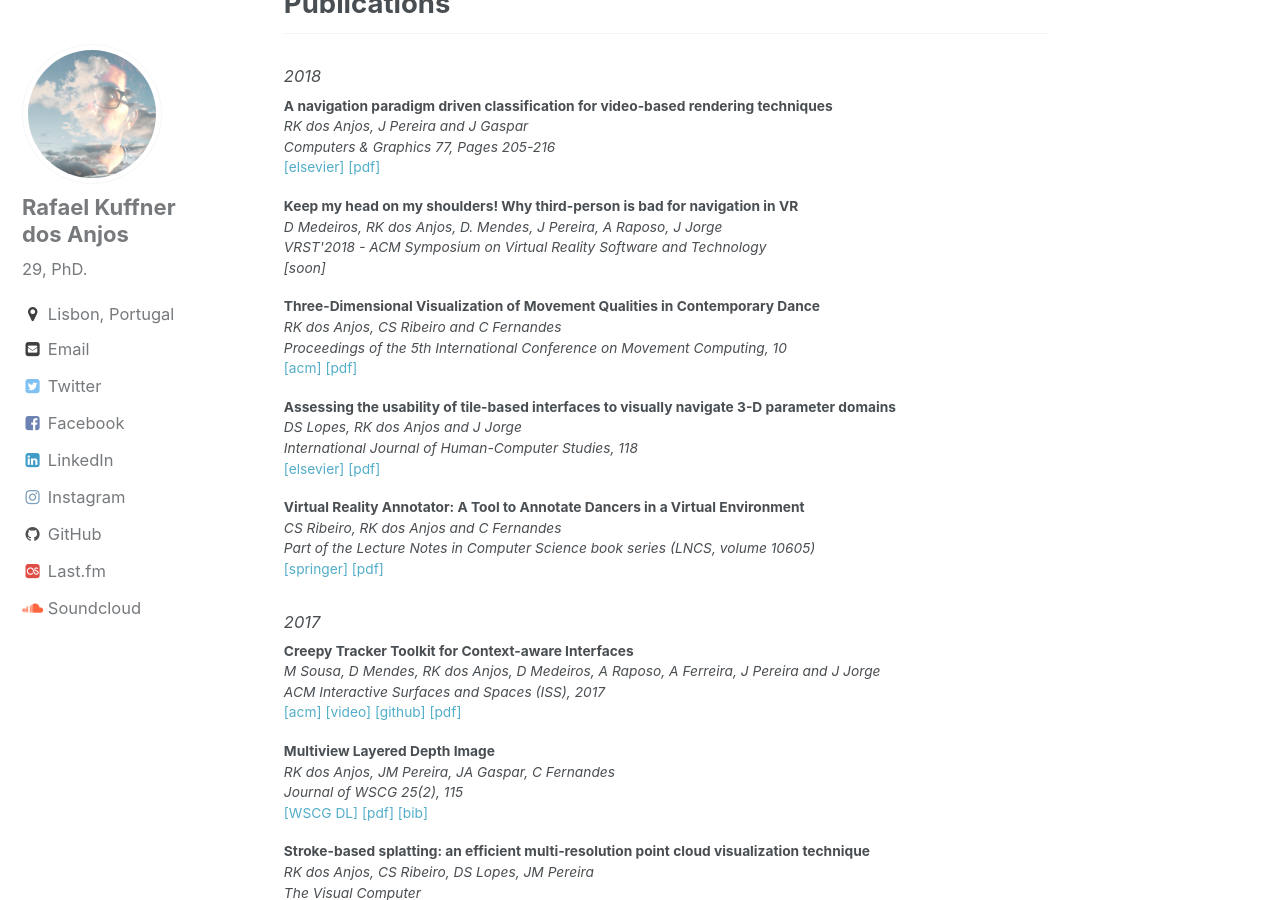
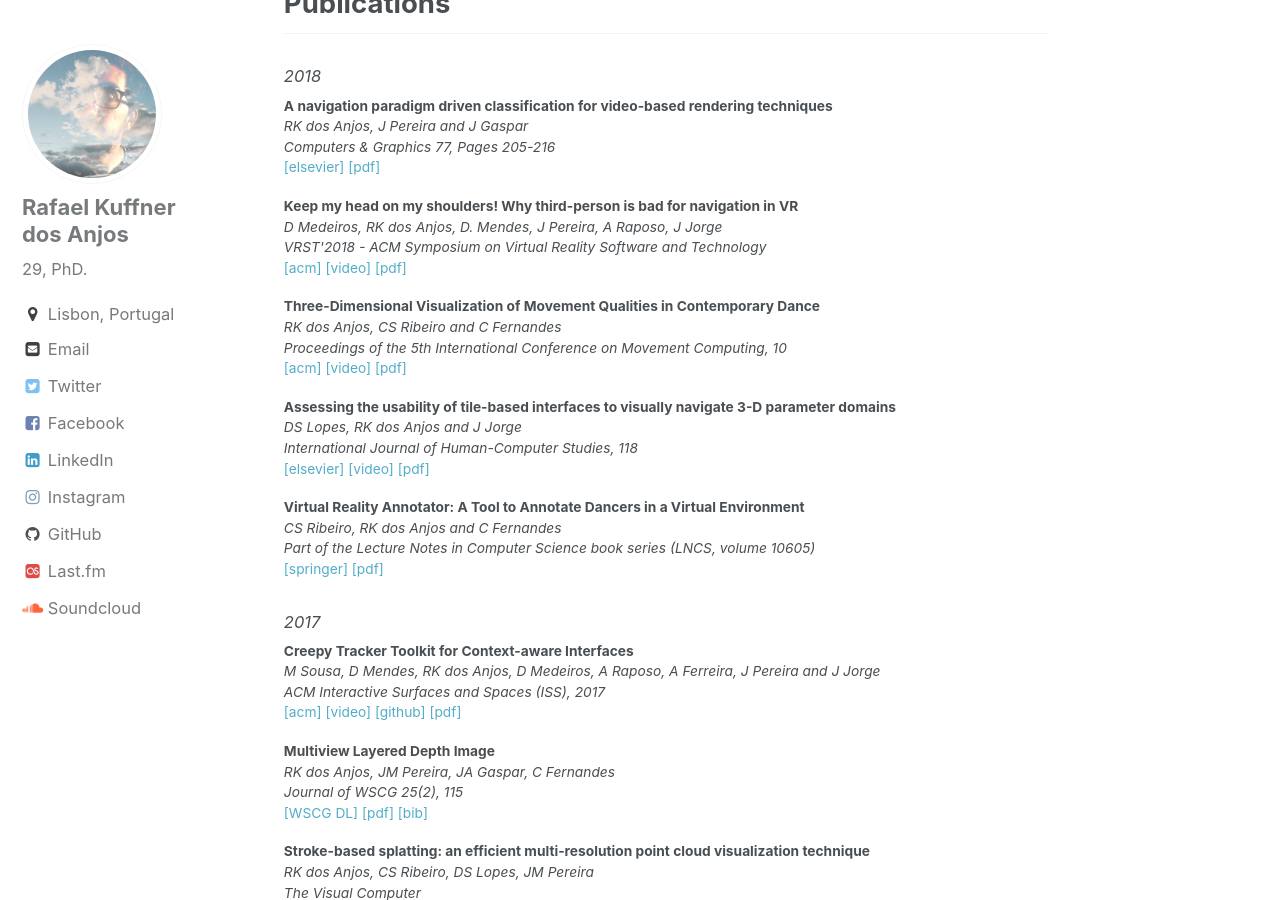
Before and after one commit to rafaelkuffner/rafaelkuffner.github.io, a Jekyll site: the page built from index.html, in a window 1280 px wide and 900 px high, scrolled down 2090 px. Built offline with Jekyll 4.4.1, drawn with Linux system fonts in a browser that asks for light colours; the list of posts is cut into pages by our own code.

Commit message:
Updated videos for papers!
Added like 4

```diff
--- a/index.html
+++ b/index.html
@@ -90,13 +90,16 @@ Computer Graphics - Universidade de Lisboa - Técnico Lisboa (Alameda)</a>
 <p><b>Keep my head on my shoulders! Why third-person is bad for navigation in VR</b></br>
 <i>D Medeiros, RK dos Anjos, D. Mendes, J Pereira, A Raposo, J Jorge</i></br>
 <i>VRST'2018 - ACM Symposium on Virtual Reality Software and Technology</i></br>
-<i>[soon]</i>
+<a href="https://dl.acm.org/citation.cfm?id=3281511" style="text-decoration:none;"  target="_blank">[acm]</a>
+<a href="https://youtu.be/jDMuBc1uCB8" style="text-decoration:none;" target="_blank" >[video]</a>
+<a target="_blank" href="assets/papers/VRST2018.pdf">[pdf]</a>
 </p>
 
 <p><b>Three-Dimensional Visualization of Movement Qualities in Contemporary Dance</b></br>
 <i>RK dos Anjos, CS Ribeiro and C Fernandes</i></br>
 <i>Proceedings of the 5th International Conference on Movement Computing, 10</i></br>
 <a href="https://dl.acm.org/citation.cfm?id=3212812" style="text-decoration:none;"  target="_blank">[acm]</a>
+<a href="https://youtu.be/zyQ0zrYkQTg" style="text-decoration:none;" target="_blank">[video]</a>
 <a target="_blank" href="assets/papers/MOCO18.pdf">[pdf]</a>
 </p>
 
@@ -104,6 +107,7 @@ Computer Graphics - Universidade de Lisboa - Técnico Lisboa (Alameda)</a>
 <i>DS Lopes, RK dos Anjos and J Jorge</i></br>
 <i>International Journal of Human-Computer Studies, 118</i></br>
 <a href="https://authors.elsevier.com/a/1XAIr_ONMrzNJn" style="text-decoration:none;"  target="_blank">[elsevier]</a>
+<a href="https://youtu.be/oRxXWxejBY4" style="text-decoration:none;" target="_blank">[video]</a>
 <a target="_blank" href="assets/papers/IJHCS.pdf">[pdf]</a>
 </p>
 
```
Also changed, not shown: 1 other file.
